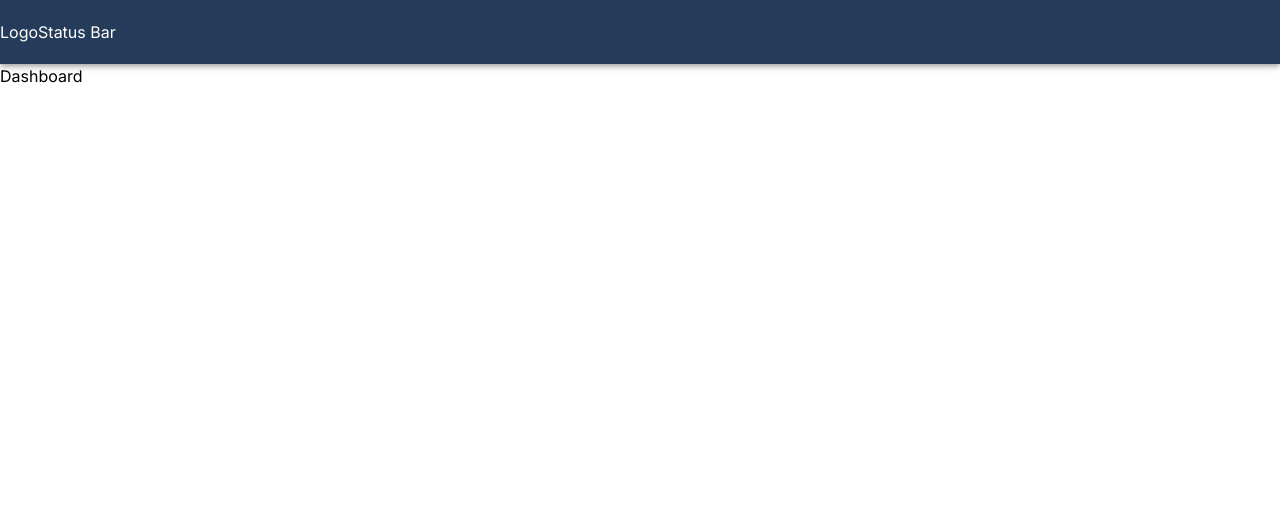
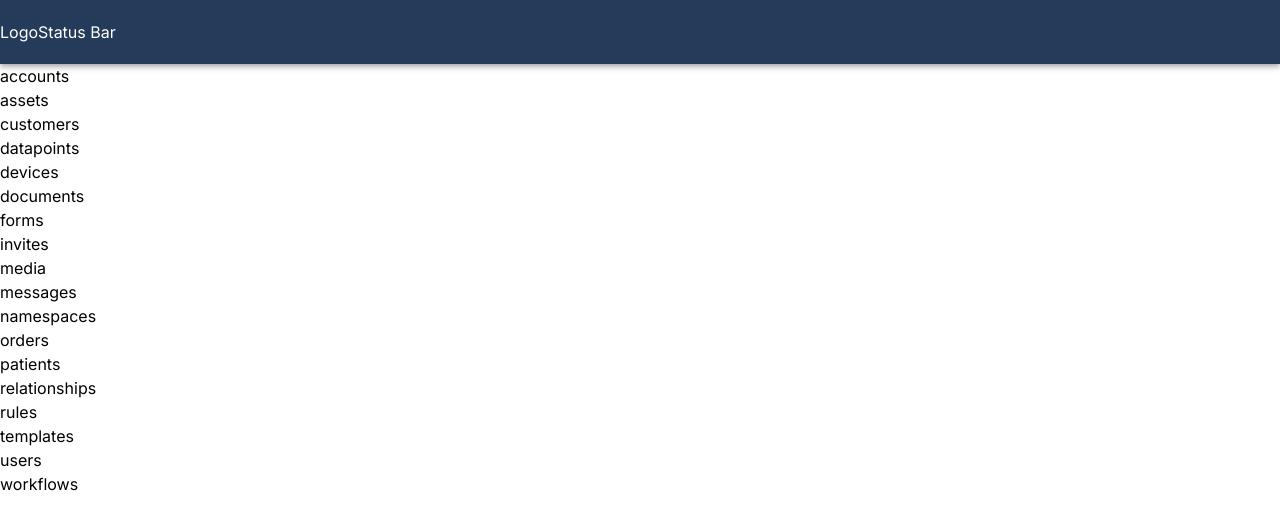
Before and after one commit to ser0125/factory-four, a Next.js app: page / in a window 1280 px wide. Shown: the top 530 px of the page. Built offline with nearby package versions, Linux system fonts and the light colour scheme; no server answers.

Commit message:
Add a foreach to do the fetch for all resources and map

```diff
--- a/app/page.tsx
+++ b/app/page.tsx
@@ -2,26 +2,64 @@
 import { useEffect, useState } from "react";
 import axios from "axios";
 
+const endpoints = [
+  "accounts",
+  "assets",
+  "customers",
+  "datapoints",
+  "devices",
+  "documents",
+  "forms",
+  "invites",
+  "media",
+  "messages",
+  "namespaces",
+  "orders",
+  "patients",
+  "relationships",
+  "rules",
+  "templates",
+  "users",
+  "workflows",
+];
+
 export default function Dashboard() {
   const [apis, setApis] = useState({});
 
-  const fetchApi = async () => {
-    const url = "https://api.factoryfour.com/accounts/health/status";
+  const fetchApi = async (endpoint: string) => {
+    const url = `https://api.factoryfour.com/${endpoint}/health/status`;
     try {
       const { data } = await axios.get(url);
-      setApis(data);
+      setApis((previousState) => ({
+        ...previousState,
+        [endpoint]: data,
+      }));
     } catch (e) {
       console.log(e);
-      setApis({ success: false, message: e });
+      setApis((previousState) => ({
+        ...previousState,
+        [endpoint]: { success: false, message: e },
+      }));
     }
   };
 
+  const getAllStatus = async () => {
+    endpoints.forEach(async (endpoint) => await fetchApi(endpoint));
+  };
+
   useEffect(() => {
+    getAllStatus();
     const interval = setInterval(() => {
-      fetchApi();
+      getAllStatus();
     }, 3000);
     return () => clearInterval(interval);
   }, []);
 
-  return <div>Dashboard</div>;
+  return (
+    <>
+      {endpoints.map((name, index) => {
+        return <h1 key={name + index}>{name}</h1>;
+      })}
+    </>
+  );
 }
```
